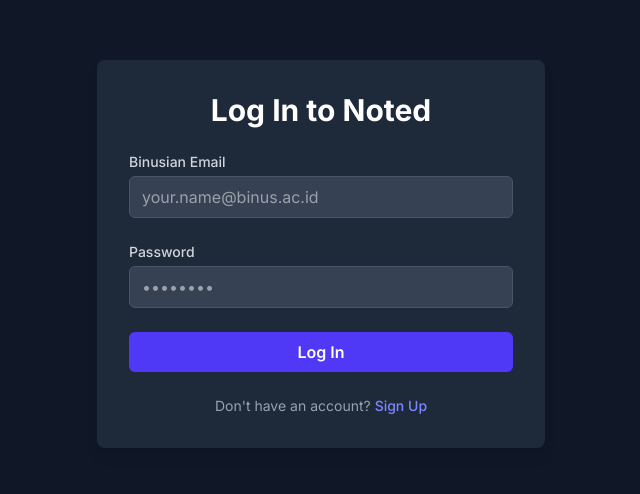
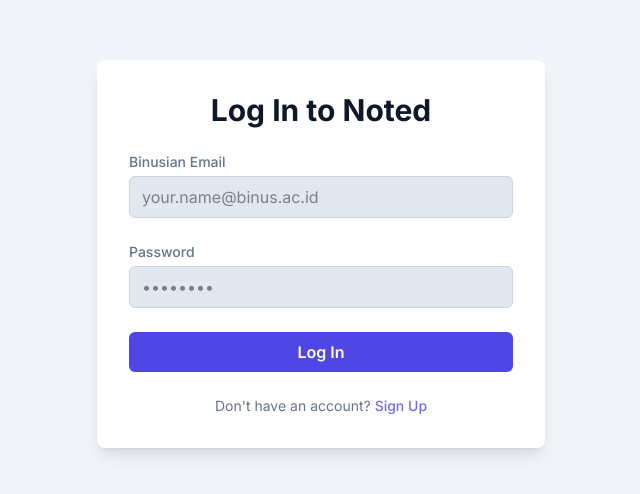
Before and after one commit to AndrewDoes/noted, a Next.js app: page /login in a window 1280 px wide. Shown: the part 146-640 px from the top of the page, without its empty margins (319-959 px from the left). Built offline with nearby package versions, Linux system fonts and the light colour scheme; no server answers.

Commit message:
implemented defined colors on login page

```diff
--- a/src/app/login/page.tsx
+++ b/src/app/login/page.tsx
@@ -46,46 +46,46 @@
     };
 
     return (
-        <div className="flex items-center justify-center min-h-screen bg-gray-900">
-            <div className="w-full max-w-md p-8 space-y-6 bg-gray-800 rounded-lg shadow-lg">
-                <h1 className="text-3xl font-bold text-center text-white">Log In to Noted</h1>
+        <div className="flex items-center justify-center min-h-screen bg-background">
+            <div className="w-full max-w-md p-8 space-y-6 bg-card border-border rounded-lg shadow-lg">
+                <h1 className="text-3xl font-bold text-center text-card-foreground">Log In to Noted</h1>
                 <form onSubmit={handleLogin} className="space-y-6">
                     <div>
-                        <label className="block text-sm font-medium text-gray-300">Binusian Email</label>
+                        <label className="block text-sm font-medium text-muted-foreground">Binusian Email</label>
                         <input
                             type="email"
                             value={email}
                             onChange={(e) => setEmail(e.target.value)}
                             required
-                            className="w-full px-3 py-2 mt-1 text-white bg-gray-700 border border-gray-600 rounded-md focus:outline-none focus:ring-2 focus:ring-indigo-500"
+                            className="w-full px-3 py-2 mt-1 text-card-foreground bg-secondary border border-border rounded-md focus:outline-none focus:ring-2 focus:ring-ring"
                             placeholder="your.name@binus.ac.id"
                         />
                     </div>
                     <div>
-                        <label className="block text-sm font-medium text-gray-300">Password</label>
+                        <label className="block text-sm font-medium text-muted-foreground">Password</label>
                         <input
                             type="password"
                             value={password}
                             onChange={(e) => setPassword(e.target.value)}
                             required
-                            className="w-full px-3 py-2 mt-1 text-white bg-gray-700 border border-gray-600 rounded-md focus:outline-none focus:ring-2 focus:ring-indigo-500"
+                            className="w-full px-3 py-2 mt-1 text-card-foreground bg-secondary border border-border rounded-md focus:outline-none focus:ring-2 focus:ring-ring"
                             placeholder="••••••••"
                         />
                     </div>
-                    {error && <p className="text-sm text-center text-red-500">{error}</p>}
+                    {error && <p className="text-sm text-center text-destructive">{error}</p>}
                     <div>
                         <button
                             type="submit"
                             disabled={isLoading}
-                            className="w-full py-2 font-semibold text-white bg-indigo-600 rounded-md hover:bg-indigo-700 disabled:bg-indigo-400 disabled:cursor-not-allowed"
+                            className="w-full py-2 font-semibold text-primary-foreground bg-primary rounded-md hover:bg-primary/90 disabled:bg-primary/40 disabled:cursor-not-allowed"
                         >
                             {isLoading ? 'Logging In...' : 'Log In'}
                         </button>
                     </div>
                 </form>
-                <p className="text-sm text-center text-gray-400">
+                <p className="text-sm text-center text-muted-foreground">
                     Don&apos;t have an account?{' '}
-                    <Link href="/signup" className="font-medium text-indigo-400 hover:underline">
+                    <Link href="/signup" className="font-medium text-primary/80 hover:underline">
                         Sign Up
                     </Link>
                 </p>
```
